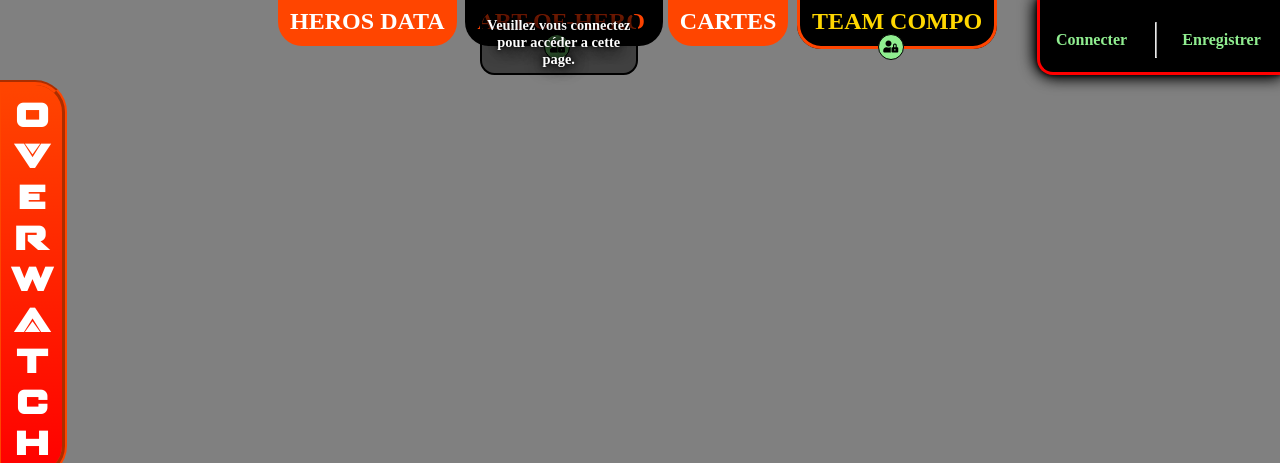
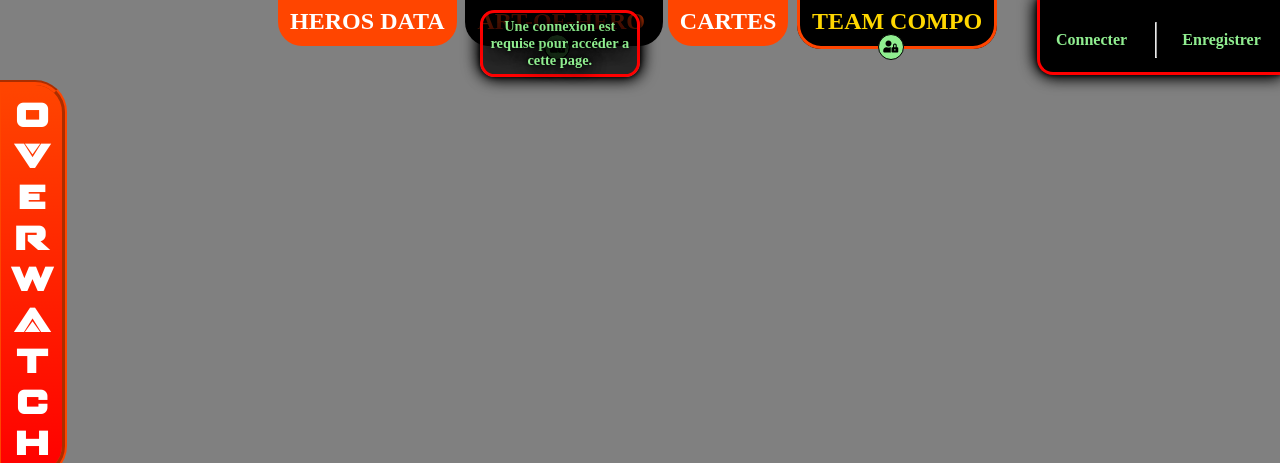
Before and after one commit to SukunaJL/ovw, a PHP site: page /layout.php in a window 1280 px wide, with the pointer over the restyled element. Shown: the top 463 px of the page. Run offline with PHP 8.4, Linux system fonts and the light colour scheme; some libraries are stand-ins or nearby versions.

Commit message:
connexion requise

```diff
--- a/views/layout.php
+++ b/views/layout.php
@@ -171,21 +171,21 @@ if(isset($_GET['logout']) && !empty($_GET['logout'])) {
 			color: black;
 		}
 		.link-locked:hover::before {
-			content: "Veuillez vous connectez pour accéder a cette page.";
+			content: "Une connexion est requise pour accéder a cette page.";
 			position: absolute;
 			z-index: 10;
 			top: 1em;
 			left: 1em;
-			/* transform: translate(-50%, 0); */
 			width:10em;
-			background-color: rgba(0, 0, 0, 0.5);
+			background-color: rgba(0, 0, 0, 0.7);
 			border-radius: 1em;
-			border: 2px solid black;
+			border: 3px solid red;
+			color: lightgreen;
 			padding: 0.5em;
 			font-size: 0.6em;
-			color: white;
 			padding: 5px;
 			text-shadow: 0 0 .25rem black, -.125rem -.125rem 1rem black, .125rem .125rem 1rem black;
+			box-shadow: 0 0 .25rem black, -.125rem -.125rem 1rem black, .125rem .125rem 1rem black;
 
 			-webkit-animation: fadeInFromOpacityTrue 0.5s ease-in-out;
 		}
```
